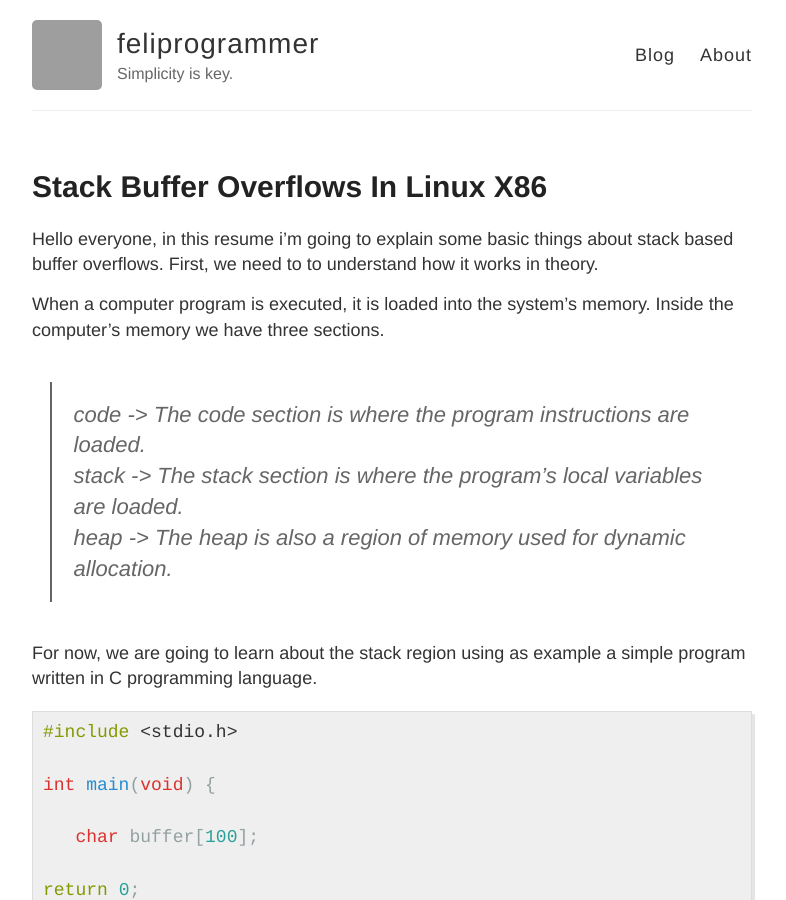
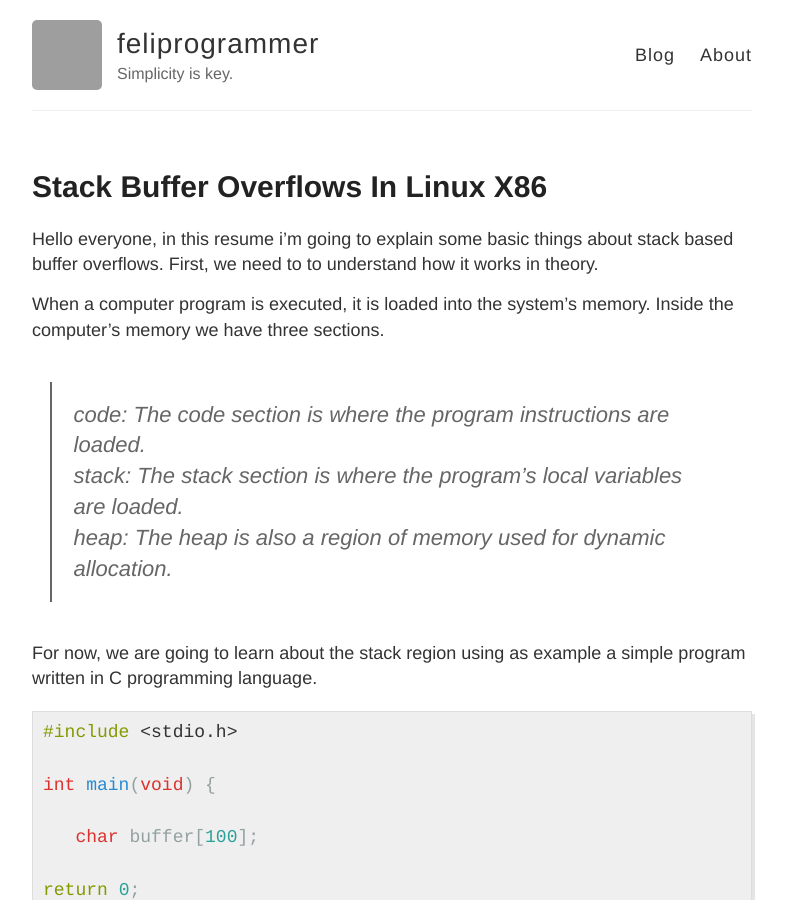
Before and after one commit to Feliprogrammer/feliprogrammer.github.io, a Jekyll site: the page built from _posts/2022-11-03-stack-buffer-overflows-in-linux-x86.md, in a window 1280 px wide and 900 px high. Shown: the whole window, without its empty margins (248-1034 px from the left). Built offline with Jekyll 4.4.1, drawn with Linux system fonts in a browser that asks for light colours; our own code applies the rules of GitHub Pages for plain Markdown files; grey boxes are pictures that could not be loaded.

Commit message:
Personal Blog

```diff
--- a/_posts/2022-11-03-stack-buffer-overflows-in-linux-x86.md
+++ b/_posts/2022-11-03-stack-buffer-overflows-in-linux-x86.md
@@ -5,11 +5,11 @@ it works in theory.
   When a computer program is executed, it is loaded into the system's
 memory. Inside the computer's memory we have three sections.
 
->  code -> The code section is where the program instructions are loaded.
+>  code: The code section is where the program instructions are loaded.
   <br>
->  stack -> The stack section is where the program's local variables are loaded.
+>  stack:  The stack section is where the program's local variables are loaded.
   <br>
->  heap -> The heap is also a region of memory used for dynamic allocation.
+>  heap:  The heap is also a region of memory used for dynamic allocation.
 
   For now, we are going to learn about the stack region using as
 example a simple program written in C programming language.
```
